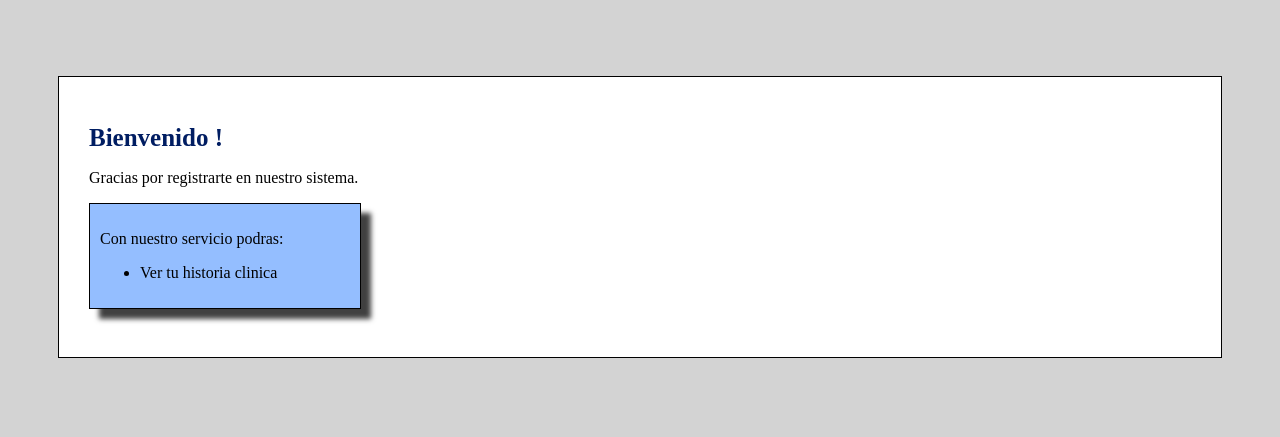
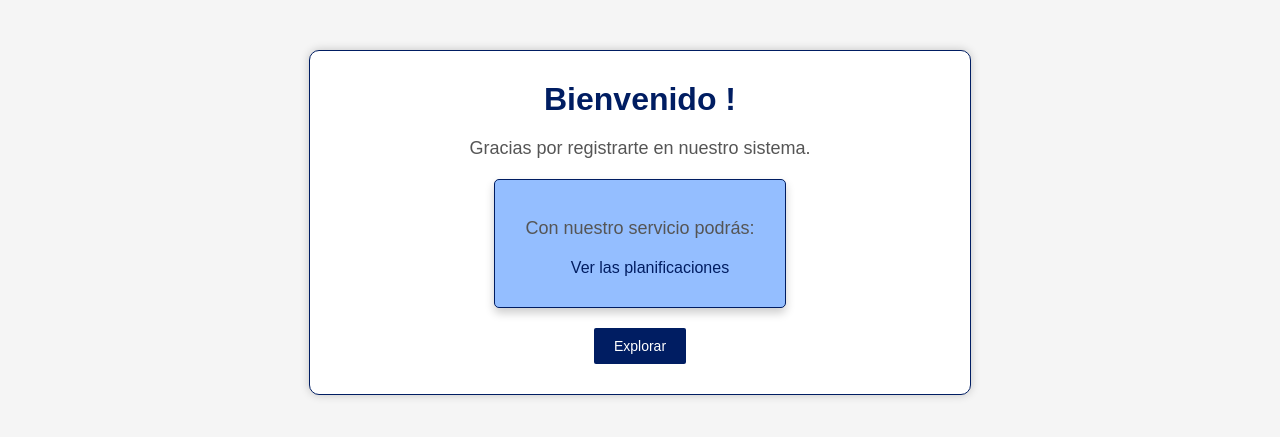
Before and after one commit to Augustelli/Programacion_1, a Flask app: template backend/main/templates/register.html in a window 1280 px wide. Shown: the top 437 px of the page. Run offline with Flask 3, Linux system fonts and the light colour scheme; the template is opened without the code that fills it, so the values that code supplies are empty.

Commit message:
mail funciona, falta query en planif

```diff
--- a/backend/main/resources/planificacion.py
+++ b/backend/main/resources/planificacion.py
@@ -124,7 +124,7 @@
             planificacion_nueva = PlanificacionModelo.from_json(datos)
             db.session.add(planificacion_nueva)
             db.session.commit()
-            sent=sendMail([usuario.email], "Bienvenido a la plataforma del gimnasio del Grupo D, hay una nueva planificación disponible", "plani", planificaicon=planificacion_nueva)
+            sent=sendMail([usuario.email], "Bienvenido a la plataforma del gimnasio del Grupo D, hay una nueva planificación disponible", "plani", planificacion=planificacion_nueva)
             #sent=sendMail([usuario_nuevo.email], "Bienvenido a la plataforma del gimnasio del Grupo D", "register", usuario=usuario_nuevo)
             return planificacion_nueva.to_json(), 201
         except Exception as e:
--- a/backend/main/templates/register.html
+++ b/backend/main/templates/register.html
@@ -1,4 +1,4 @@
-<!DOCTYPE html>
+<!-- <!DOCTYPE html>
 <html lang="es">
   <head>
       <meta charset="UTF-8">
@@ -48,7 +48,7 @@
     <div class="services" style="background-color: #94beff;box-shadow: 10px 10px 5px 0px rgba(0,0,0,0.75);padding: 10px;border: 1px solid black;width: 250px;">
       <p>Con nuestro servicio podras:</p>
         <ul>
-             <li><a>Ver tu historia clinica</a></li>
+             <li><a>Ver las planificaciones</a></li>
         </ul>
     </div>
     <br>
@@ -56,4 +56,94 @@
 </div>
 
 </body>
+</html> -->
+<!DOCTYPE html>
+<html lang="es">
+  <head>
+      <meta charset="UTF-8">
+      <title>Gymnasio IsoFuerza</title>
+      <style>
+          body {
+            background-color: #f5f5f5;
+            font-family: Arial, sans-serif;
+            margin: 0;
+            padding: 0;
+          }
+
+          .main {
+            border: 1px solid #001d62;
+            padding: 30px;
+            background-color: #ffffff;
+            margin: 50px;
+            text-align: center;
+            box-shadow: 0px 0px 10px rgba(0, 0, 0, 0.2);
+            max-width: 600px;
+            margin-left: auto;
+            margin-right: auto;
+            border-radius: 10px;
+          }
+
+          h1 {
+            font-weight: bold;
+            font-size: 32px;
+            color: #001d62;
+            margin-top: 0;
+            margin-bottom: 20px;
+          }
+
+          p {
+            margin-bottom: 20px;
+            font-size: 18px;
+            color: #555555;
+          }
+
+          .services {
+            background-color: #94beff;
+            box-shadow: 0px 5px 10px rgba(0, 0, 0, 0.2);
+            padding: 20px;
+            border: 1px solid #001d62;
+            width: 250px;
+            margin: 0 auto;
+            border-radius: 5px;
+          }
+
+          ul {
+            margin: 0;
+            padding-left: 20px;
+            list-style: none;
+          }
+
+          li {
+            margin-bottom: 10px;
+            font-size: 16px;
+            color: #001d62;
+          }
+
+          .button {
+            background-color: #001d62;
+            border-radius: 2px;
+            border: none;
+            display: inline-block;
+            color: #ffffff;
+            font-size: 14px;
+            padding: 10px 20px;
+            text-decoration: none;
+            margin-top: 20px;
+            cursor: pointer;
+          }
+      </style>
+  </head>
+  <body>
+    <div class="main">
+      <h1>Bienvenido {{usuario.apellido}} {{usuario.nombre}}!</h1>
+      <p>Gracias por registrarte en nuestro sistema.</p>
+      <div class="services">
+        <p>Con nuestro servicio podrás:</p>
+        <ul>
+          <li>Ver las planificaciones</li>
+        </ul>
+      </div>
+      <a class="button" href="#">Explorar</a>
+    </div>
+  </body>
 </html>
--- a/backend/main/templates/register.txt
+++ b/backend/main/templates/register.txt
@@ -1,7 +1,7 @@
-Bienvenido !
+Bienvenido {{usuario.nombre}} {{usuario.apellido}}!
 
 Gracias por registrarte en nuestro sistema.
 
 Con nuestro servicio podras:
 
-- Ver tu historia clinica
+- Ver las planificaciones
```
Also changed, not shown: backend/main/templates/plani.html (+20 -13 lines), backend/gym.db.
